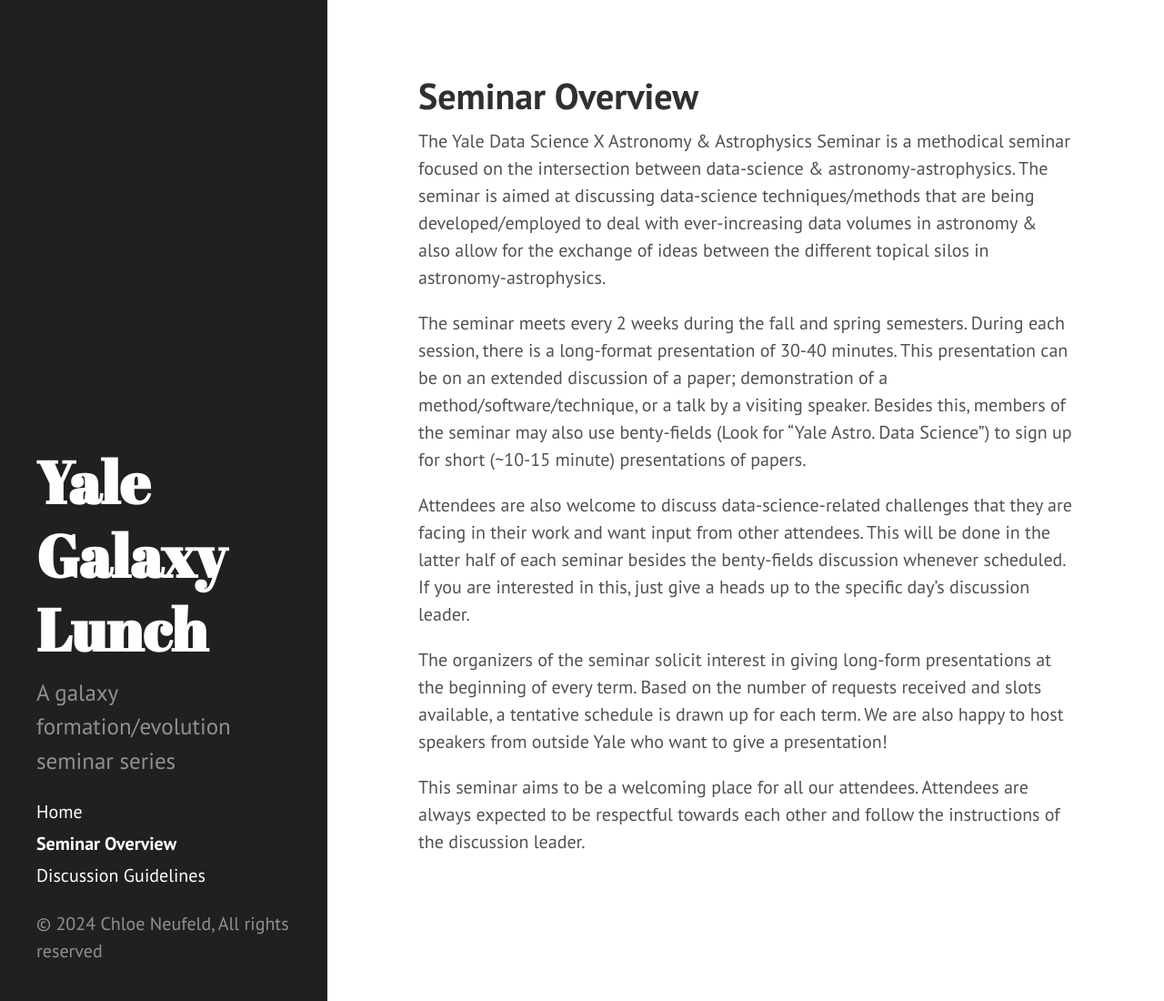
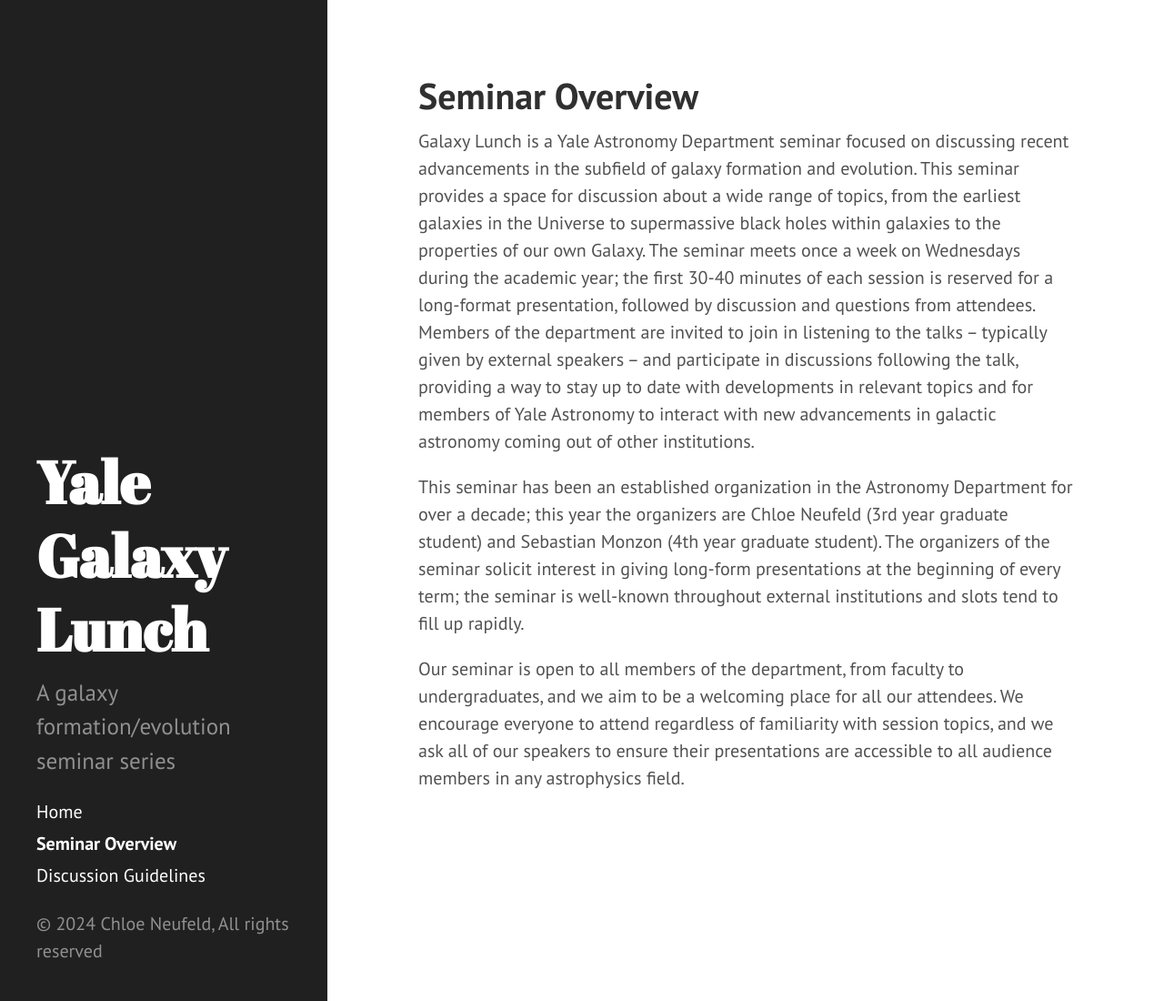
Before and after one commit to yalegalaxylunch/yalegalaxylunch.github.io, a Jekyll site: the page built from about.md, in a window 1280 px wide and 1100 px high. Shown: the whole window at 91% size. Built offline with Jekyll 4.4.1, drawn with Linux system fonts in a browser that asks for light colours.

Commit message:
adding about page

```diff
--- a/about.md
+++ b/about.md
@@ -3,12 +3,8 @@
 title: Seminar Overview
 ---
 
-The Yale Data Science X Astronomy & Astrophysics Seminar is a methodical seminar focused on the intersection between data-science & astronomy-astrophysics. The seminar is aimed at discussing data-science techniques/methods that are being developed/employed to deal with ever-increasing data volumes in astronomy & also allow for the exchange of ideas between the different topical silos in astronomy-astrophysics.
+Galaxy Lunch is a Yale Astronomy Department seminar focused on discussing recent advancements in the subfield of galaxy formation and evolution. This seminar provides a space for discussion about a wide range of topics, from the earliest galaxies in the Universe to supermassive black holes within galaxies to the properties of our own Galaxy. The seminar meets once a week on Wednesdays during the academic year; the first 30-40 minutes of each session is reserved for a long-format presentation, followed by discussion and questions from attendees. Members of the department are invited to join in listening to the talks -- typically given by external speakers -- and participate in discussions following the talk, providing a way to stay up to date with developments in relevant topics and for members of Yale Astronomy to interact with new advancements in galactic astronomy coming out of other institutions.
 
-The seminar meets every 2 weeks during the fall and spring semesters. During each session, there is a long-format presentation of 30-40 minutes. This presentation can be on an extended discussion of a paper; demonstration of a method/software/technique, or a talk by a visiting speaker. Besides this, members of the seminar may also use benty-fields (Look for “Yale Astro. Data Science”) to sign up for short (~10-15 minute) presentations of papers.
+This seminar has been an established organization in the Astronomy Department for over a decade; this year the organizers are Chloe Neufeld (3rd year graduate student) and Sebastian Monzon (4th year graduate student). The organizers of the seminar solicit interest in giving long-form presentations at the beginning of every term; the seminar is well-known throughout external institutions and slots tend to fill up rapidly.
 
-Attendees are also welcome to discuss data-science-related challenges that they are facing in their work and want input from other attendees. This will be done in the latter half of each seminar besides the benty-fields discussion whenever scheduled. If you are interested in this, just give a heads up to the specific day's discussion leader.
-
-The organizers of the seminar solicit interest in giving long-form presentations at the beginning of every term. Based on the number of requests received and slots available, a tentative schedule is drawn up for each term. We are also happy to host speakers from outside Yale who want to give a presentation!
-
-This seminar aims to be a welcoming place for all our attendees. Attendees are always expected to be respectful towards each other and follow the instructions of the discussion leader.
+Our seminar is open to all members of the department, from faculty to undergraduates, and we aim to be a welcoming place for all our attendees. We encourage everyone to attend regardless of familiarity with session topics, and we ask all of our speakers to ensure their presentations are accessible to all audience members in any astrophysics field.
```
